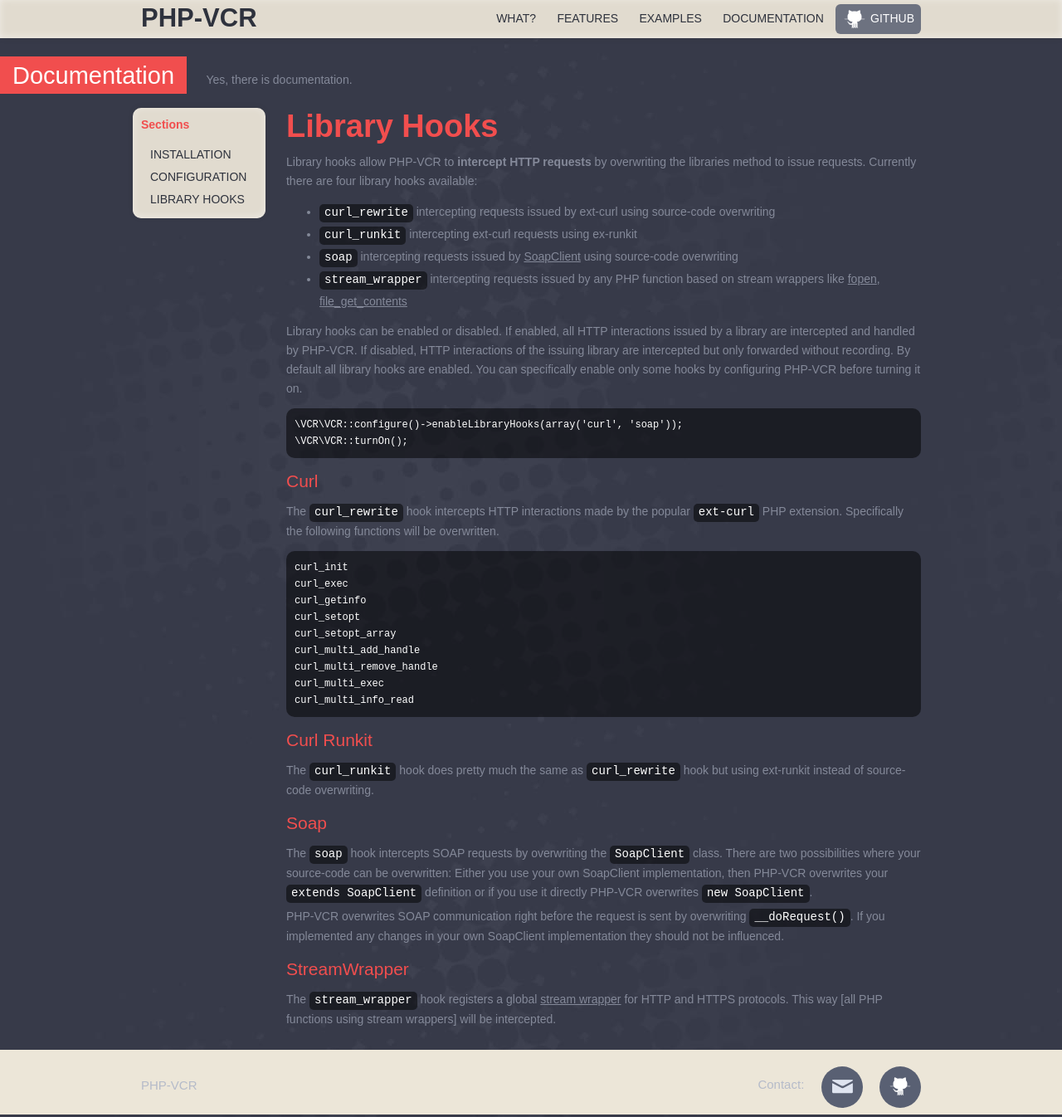
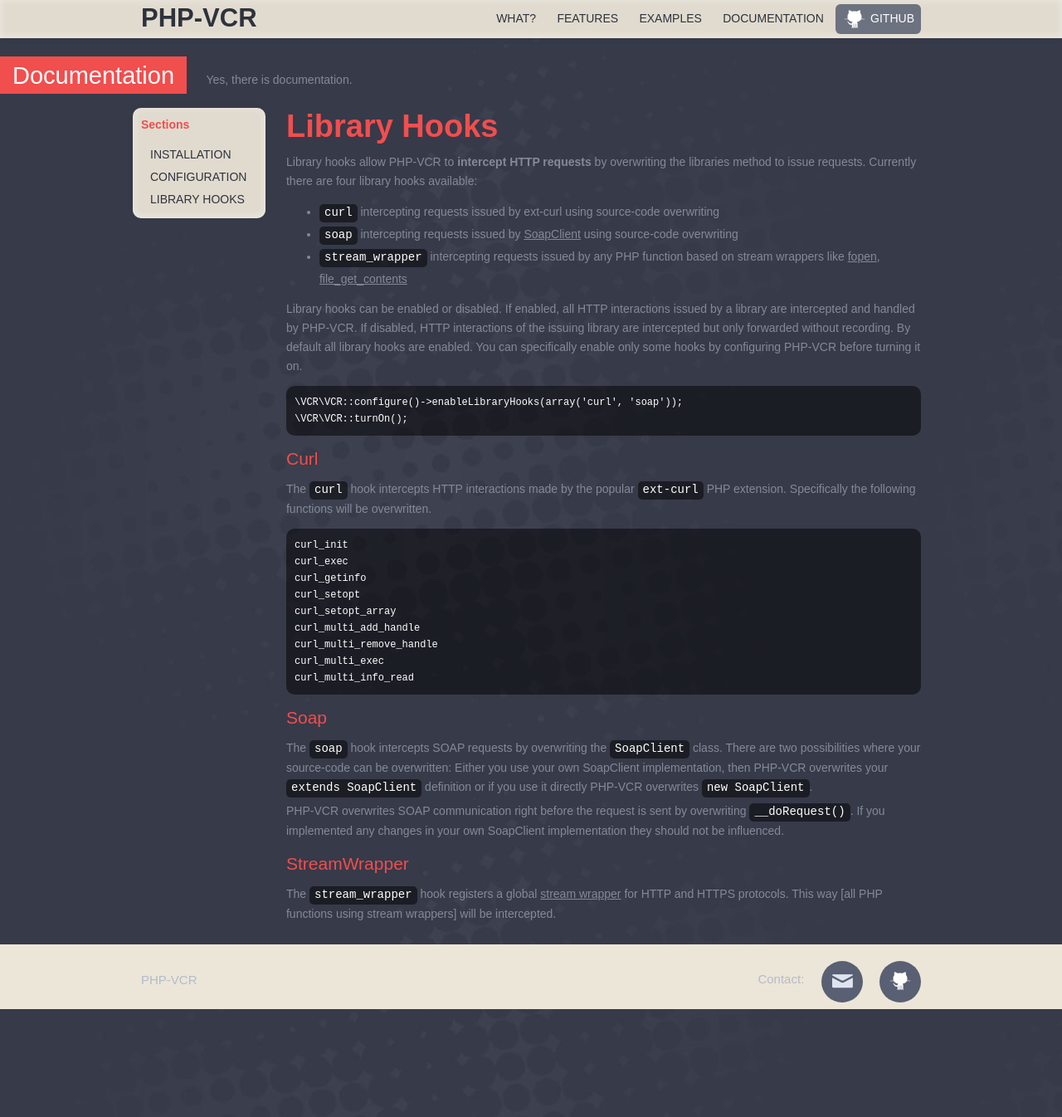
Before and after one commit to php-vcr/php-vcr.github.io, a Jekyll site: the page built from documentation/_posts/2013-10-10-libraryhooks.md, in a window 1280 px wide and 1346 px high. Shown: the whole window at 83% size. Built offline with Jekyll 4.4.1, drawn with Linux system fonts in a browser that asks for light colours.

Commit message:
Removes curl runkit from documentation.

```diff
--- a/documentation/_posts/2013-10-10-libraryhooks.md
+++ b/documentation/_posts/2013-10-10-libraryhooks.md
@@ -6,8 +6,7 @@
 Library hooks allow PHP-VCR to **intercept HTTP requests** by overwriting the libraries method to issue requests.
 Currently there are four library hooks available:
 
- * `curl_rewrite` intercepting requests issued by ext-curl using source-code overwriting
- * `curl_runkit` intercepting ext-curl requests using ex-runkit
+ * `curl` intercepting requests issued by ext-curl using source-code overwriting
  * `soap` intercepting requests issued by [SoapClient](http://php.net/SoapClient) using source-code overwriting
  * `stream_wrapper` intercepting requests issued by any PHP function based on stream wrappers like [fopen](http://php.net/fopen), [file_get_contents](http://php.net/file_get_contents)
 
@@ -18,7 +17,7 @@
 
 ### Curl
 
-The `curl_rewrite` hook intercepts HTTP interactions made by the popular `ext-curl` PHP extension. Specifically the following functions will be overwritten.
+The `curl` hook intercepts HTTP interactions made by the popular `ext-curl` PHP extension. Specifically the following functions will be overwritten.
 
     curl_init
     curl_exec
@@ -31,10 +30,6 @@
     curl_multi_info_read
 
 
-### Curl Runkit
-
-The `curl_runkit` hook does pretty much the same as `curl_rewrite` hook but using ext-runkit instead of source-code overwriting.
-
 ### Soap
 
 The `soap` hook intercepts SOAP requests by overwriting the `SoapClient` class. There are two possibilities where your source-code can be overwritten: Either you use your own SoapClient implementation, then PHP-VCR overwrites your `extends SoapClient` definition or if you use it directly PHP-VCR overwrites `new SoapClient`.
```
